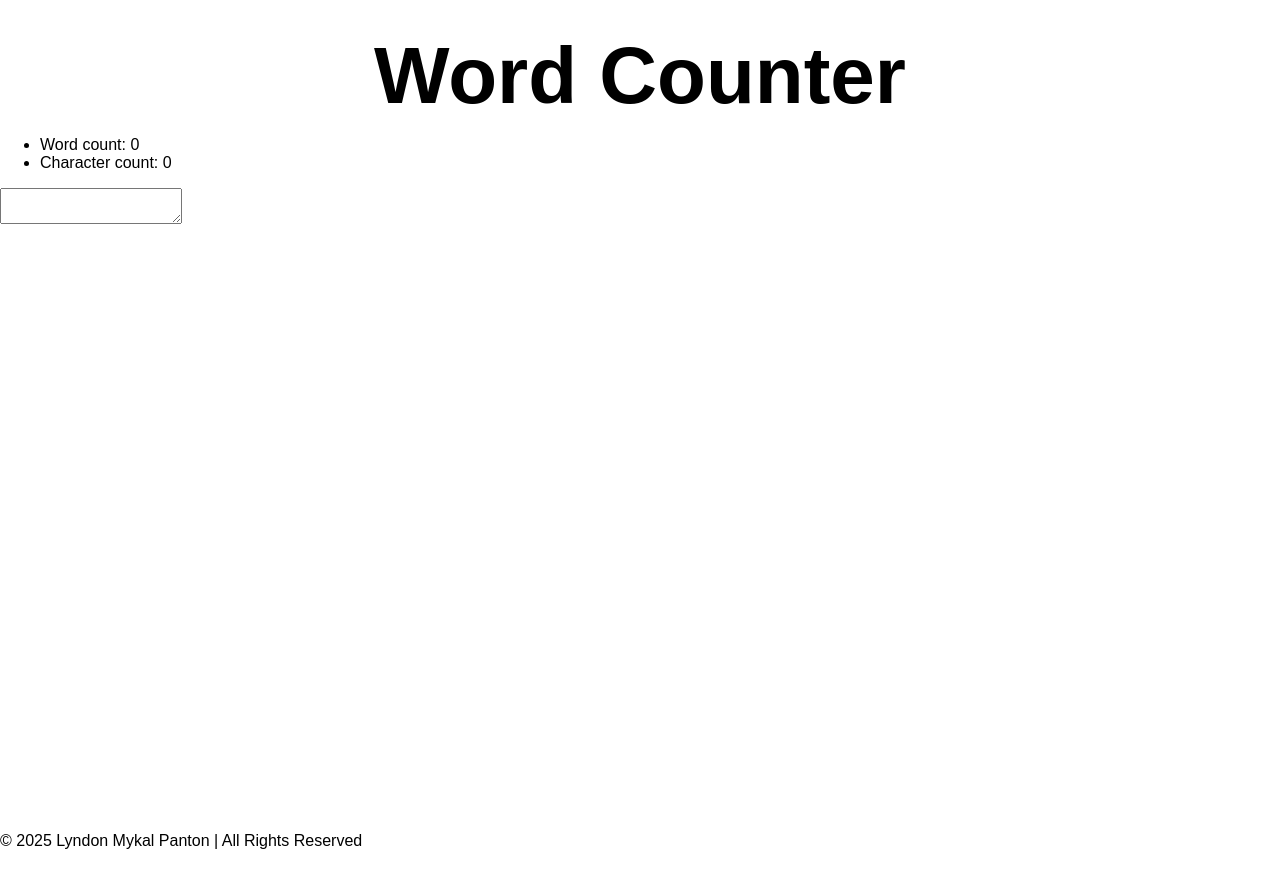
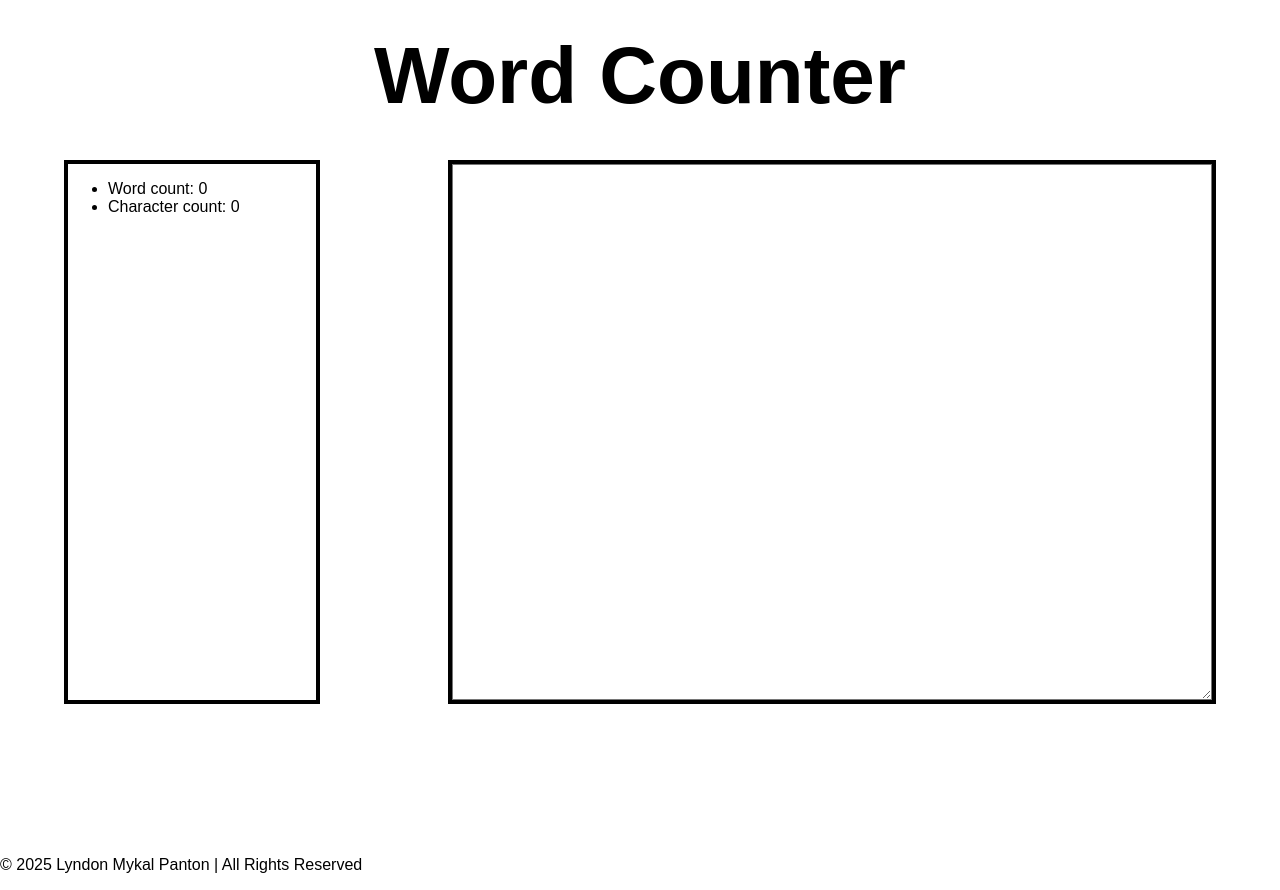
Before and after one commit to lyndonpanton/word-counter, a PHP site: page / in a window 1280 px wide. Before the commit the page ends 849 px from the top, so only its background shows below. Run offline with PHP 8.4, Linux system fonts and the light colour scheme; some web fonts are replaced.

Commit message:
Styled and positioned main elements

```diff
--- a/web/css/styles.css
+++ b/web/css/styles.css
@@ -18,6 +18,7 @@ body, html {
 
 /* Header *********************************************************************/
 header {
+    margin-bottom: 5vh;
     height: 15vh;
 }
 
@@ -31,8 +32,38 @@ h1 {
 
 /* Main ***********************************************************************/
 main {
+    display: flex;
+    flex-direction: row;
 
     height: 85vh;
+}
+
+#counter, #words {
+    height: 80%;
+}
+
+#counter {
+    margin-left: 5%;
+    margin-right: 5%;
+    border: 4px solid black;
+    width: 20%;
+}
+
+#words {
+    margin-left: 5%;
+    margin-right: 5%;
+    border: 4px solid black;
+    padding: 0;
+    width: 60%;
+}
+
+#word-input {
+    margin: 0;
+    border-radius: 0;
+    width: 100%;
+    height: 100%;
+
+    overflow-y: scroll;
 }
 
 /* Counter */
--- a/web/index.php
+++ b/web/index.php
@@ -35,6 +35,7 @@
 </head>
 <body>
     <header>
+        <!-- Absolute information icon which results in a pop-up when clicked -->
         <h1>Word Counter</h1>
     </header>
 
```
